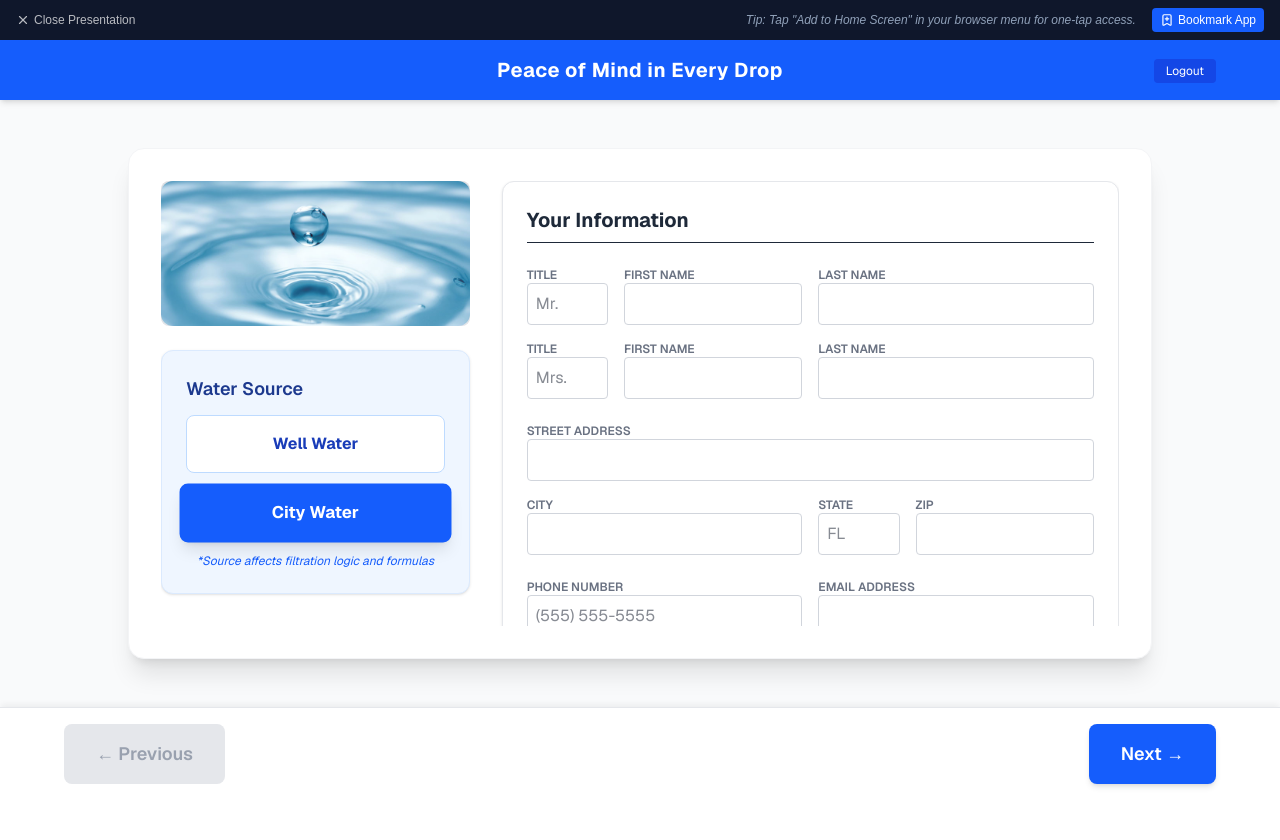
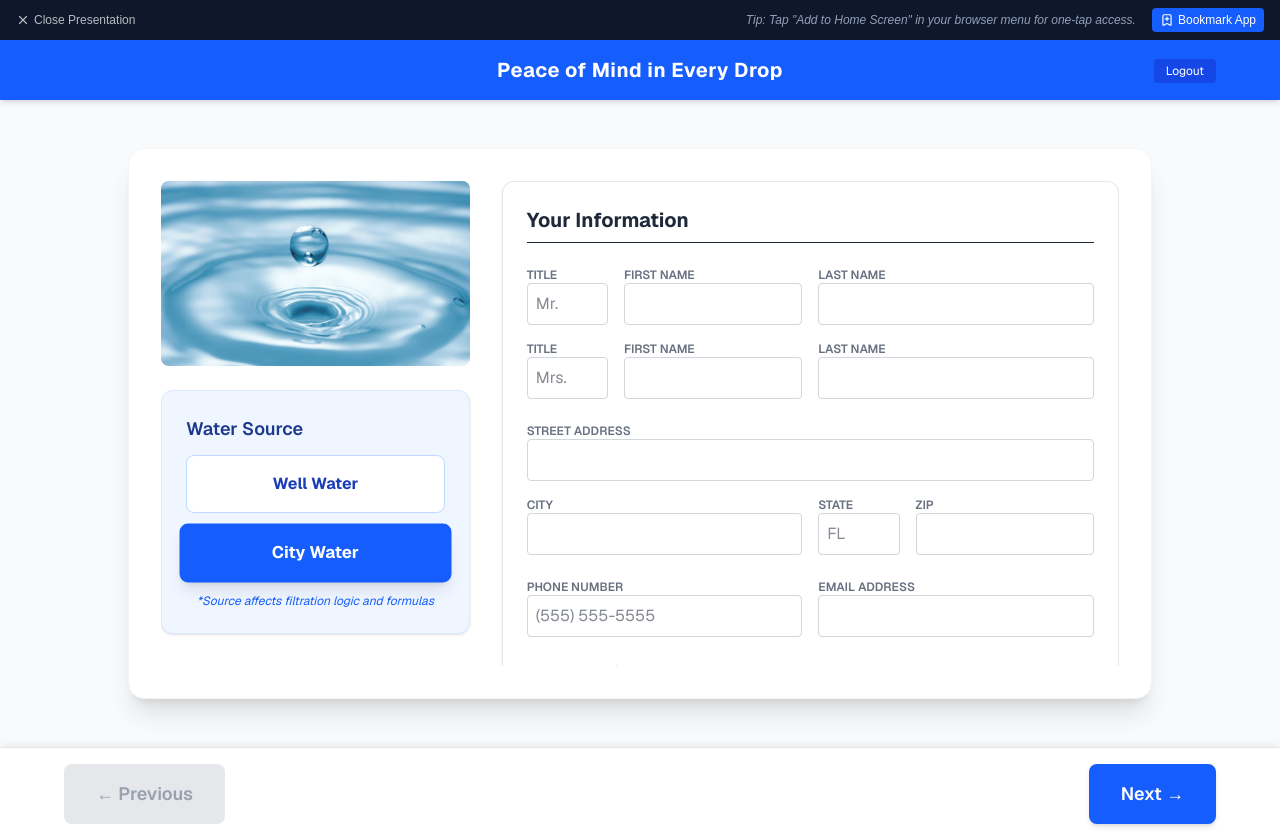
Before and after one commit to edisonguzman/safe-water-solutions, a Next.js app: page /presentation in a window 1280 px wide. Before the commit the page ends 800 px from the top, so only its background shows below. Built offline with nearby package versions, Linux system fonts and the light colour scheme; no server answers.

Commit message:
corrected layout

```diff
--- a/app/components/presentation/SlideMaster.tsx
+++ b/app/components/presentation/SlideMaster.tsx
@@ -1,7 +1,6 @@
 "use client";
 
 import React from "react";
-import { motion } from "framer-motion"; // Optional: for smooth slide transitions
 
 interface SlideMasterProps {
   children: React.ReactNode;
@@ -17,36 +16,27 @@ export default function SlideMaster({
   containerClassName = ""
 }: SlideMasterProps) {
   return (
-    <motion.div
-      initial={{ opacity: 0, y: 10 }}
-      animate={{ opacity: 1, y: 0 }}
-      transition={{ duration: 0.4 }}
-      className={`flex flex-col min-h-full w-full max-w-4xl mx-auto px-4 pb-24 pt-6 ${containerClassName}`}
-    >
-      {/* Slide Header Area */}
+    <div className={`w-full max-w-5xl mx-auto px-4 py-2 ${containerClassName}`}>
+      {/* Slide Header - Reduced margins */}
       {(title || subtitle) && (
-        <div className="mb-8 text-center sm:text-left">
+        <div className="mb-4 text-left">
           {title && (
-            <h1 className="text-3xl md:text-4xl font-black text-blue-900 tracking-tight uppercase">
+            <h1 className="text-2xl md:text-3xl font-black text-blue-900 tracking-tight uppercase">
               {title}
             </h1>
           )}
           {subtitle && (
-            <p className="text-lg text-gray-600 mt-2 font-medium">
+            <p className="text-sm text-gray-600 font-medium">
               {subtitle}
             </p>
           )}
-          <div className="h-1 w-20 bg-blue-600 mt-4 rounded-full mx-auto sm:mx-0"></div>
         </div>
       )}
 
-      {/* Main Slide Content */}
-      <div className="flex-1">
+      {/* Main Slide Content - No forced height */}
+      <div className="relative">
         {children}
       </div>
-
-      {/* Note: Navigation (Next/Back) usually lives in the page.tsx
-          or a fixed footer to ensure it's always reachable on tablet. */}
-    </motion.div>
+    </div>
   );
 }
--- a/app/globals.css
+++ b/app/globals.css
@@ -19,13 +19,12 @@
   }
 }
 
-/* Updated to prevent clipping on tablets/iPads */
+/* Clean up the main container to stop forcing height issues */
 html, body {
-  height: 100%;
-  min-height: 100dvh; /* Accounts for iPad address bars */
+  height: auto;
+  min-height: 100%;
   margin: 0;
   padding: 0;
-  overflow-x: hidden; /* Prevents side-scrolling */
 }
 
 body {
@@ -36,11 +35,20 @@ body {
   flex-direction: column;
 }
 
-/* Add this utility to ensure presentation content is always scrollable if it's too long */
 main {
   flex: 1;
-  display: flex;
-  flex-direction: column;
-  overflow-y: auto;
-  -webkit-overflow-scrolling: touch; /* Smooth scrolling for iPad */
+  width: 100%;
+  /* Remove any forced centering that might be squishing your images */
 }
+
+/* Ensure images don't break out of their slide columns */
+img {
+  max-width: 100%;
+  height: auto;
+  display: block;
+}
+
+/* Prevent the iPad from scaling text weirdly */
+body {
+  -webkit-text-size-adjust: 100%;
+}
--- a/app/presentation/layout.tsx
+++ b/app/presentation/layout.tsx
@@ -8,12 +8,10 @@ export default function PresentationLayout({
   children: React.ReactNode;
 }) {
   return (
-    <section className="min-h-[100dvh] bg-gray-50 flex flex-col overflow-x-hidden">
-      {/* Now the app knows what this is */}
+<section className="min-h-screen bg-gray-50 flex flex-col">
   <PresentationNav />
-
   <PresentationProvider>
-        <main className="flex-1 w-full relative">
+    <main className="w-full">
        {children}
     </main>
   </PresentationProvider>
```
Lines whose indentation alone changed are shown as unchanged.
